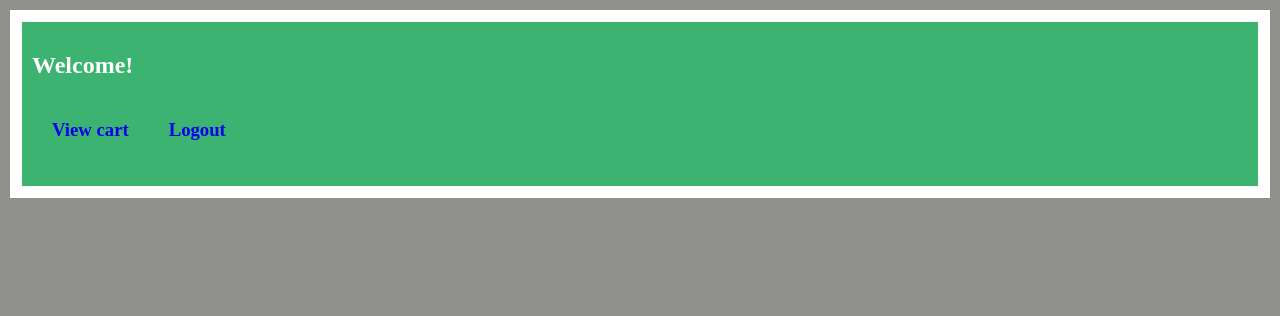
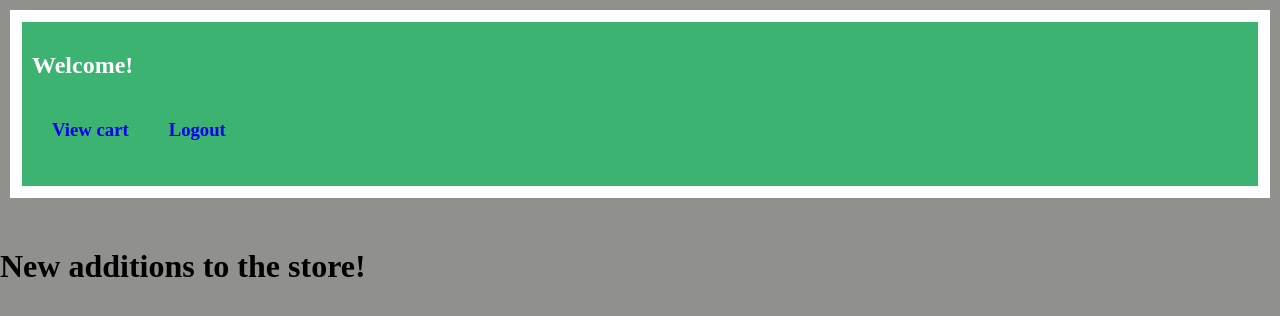
Before and after one commit to cab13e/notAmazon, a PHP site: page /home.php in a window 1280 px wide. Shown: the top 316 px of the page. Run offline with PHP 8.4, Linux system fonts and the light colour scheme; some web fonts are replaced.

Commit message:
Adding changes to stuff

```diff
--- a/home.php
+++ b/home.php
@@ -1,6 +1,6 @@
 <?php
 session_start();
-$link = new mysqli("localhost","root", "password", "stories");
+$link = new mysqli("localhost","root", "password", "copter");
 if ($link->connect_errno)
 {
     printf("Connect failed: %s\n", $link->connect_error);
@@ -27,6 +27,7 @@ if ($link->connect_errno)
 	</header>
 
 	<div>
+		<h1>New additions to the store!</h1>
 
 	</div>
 
```
Also changed, not shown: Inspire_1.jpg (added), Inspire_1.png (added), Inspire_1_Pro.jpg (added), Inspire_2.jpg (added), Mavic.jpg (added), Phantom_3.jpg (added), Phantom_4.jpg (added), Phantom_4_Pro.jpg (added), quad1.jpg (deleted), quad2.jpg (deleted), quad3.jpg (deleted), quad4.jpg (deleted), quad5.jpg (deleted), quad6.jpg (deleted), 1 more files.
